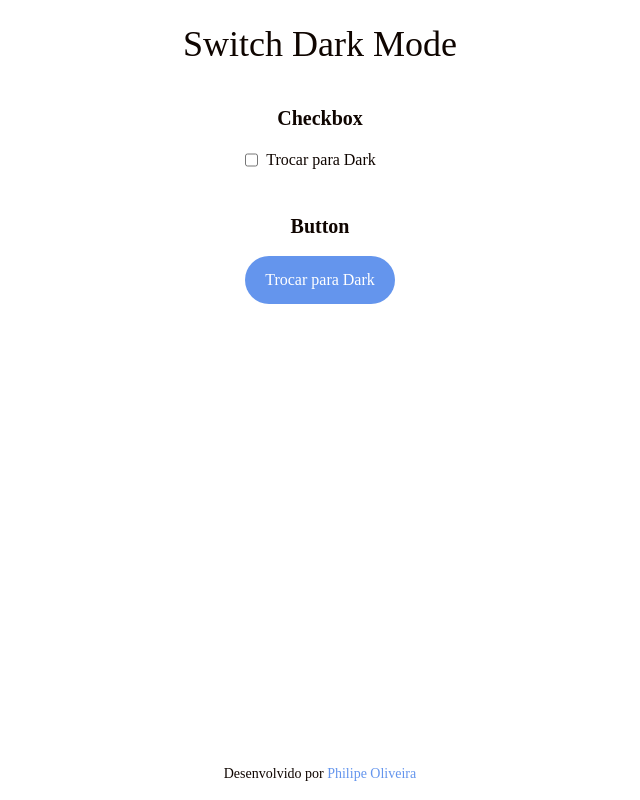
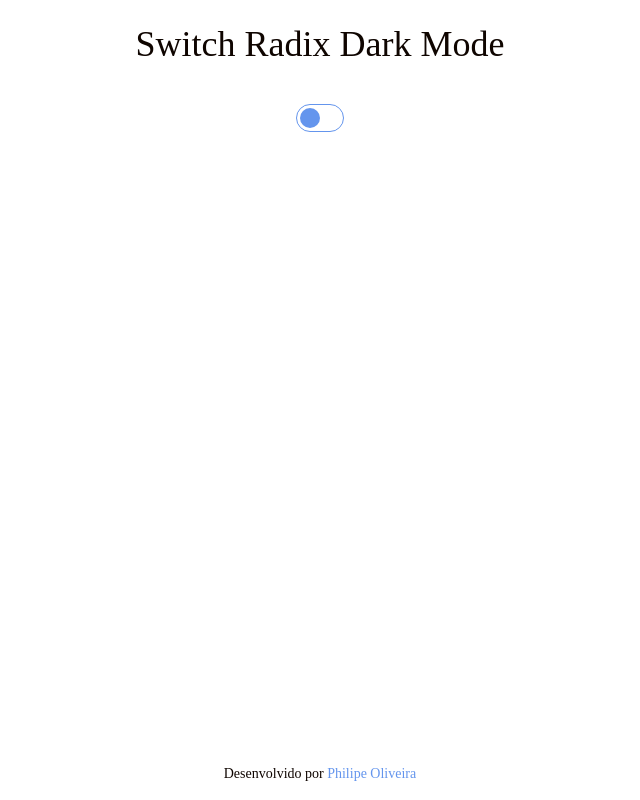
Before and after one commit to philipeoliveira/react-tailwind-radix-dark-mode, a React (Vite) app: page / in a window 1280 px wide. Shown: the whole page, without its empty margins (320-960 px from the left). Built offline with nearby package versions, Linux system fonts and the light colour scheme; a web font is replaced by a local one.

Commit message:
Implements the Radix Switch

```diff
--- a/package.json
+++ b/package.json
@@ -1,5 +1,5 @@
 {
-   "name": "react-tailwind-dark-mode",
+   "name": "react-tailwind-radix-dark-mode",
    "private": true,
    "version": "0.0.0",
    "type": "module",
@@ -10,10 +10,10 @@
       "preview": "vite preview"
    },
    "dependencies": {
-      "@radix-ui/colors": "^3.0.0",
       "@radix-ui/react-switch": "^1.1.1",
       "react": "^18.3.1",
-      "react-dom": "^18.3.1"
+      "react-dom": "^18.3.1",
+      "tailwind-merge": "^2.5.4"
    },
    "devDependencies": {
       "@eslint/js": "^9.13.0",
--- a/src/App.jsx
+++ b/src/App.jsx
@@ -5,7 +5,7 @@
       <div className='flex flex-col min-h-screen justify-center items-center gap-8 light-bg light-text dark:dark-bg dark:dark-text'>
          <main className='flex-1 p-6'>
             <div className='flex flex-col justify-center items-center gap-10'>
-               <h1 className='text-4xl'>Switch Dark Mode</h1>
+               <h1 className='text-4xl'>Switch Radix Dark Mode</h1>
                <ThemeToggle />
             </div>
          </main>
--- a/src/components/ThemeToggle.jsx
+++ b/src/components/ThemeToggle.jsx
@@ -1,17 +1,11 @@
 import { useState, useEffect } from 'react';
+import RadixSwitch from './radix/switch/RadixSwitch';
 
 export function ThemeToggle() {
    const [theme, setTheme] = useState('light');
 
    function toggleButton() {
       const newTheme = theme === 'dark' ? 'light' : 'dark';
-      localStorage.setItem('dark-mode-theme', newTheme);
-      setTheme(newTheme);
-      document.documentElement.classList.toggle('dark', newTheme === 'dark');
-   }
-
-   function toggleCheckbox(event) {
-      const newTheme = event.target.checked ? 'dark' : 'light';
       localStorage.setItem('dark-mode-theme', newTheme);
       setTheme(newTheme);
       document.documentElement.classList.toggle('dark', newTheme === 'dark');
@@ -29,32 +23,5 @@
       }
    }, []);
 
-   return (
-      <form className='flex flex-col gap-10'>
-         <fieldset className='text-center'>
-            <legend className='text-xl font-bold mb-4'>Checkbox</legend>
-            <label className='flex gap-2'>
-               <input
-                  type='checkbox'
-                  onChange={toggleCheckbox}
-                  checked={theme === 'dark'}
-               />
-               {theme === 'light' && 'Trocar para Dark'}
-               {theme === 'dark' && 'Trocar para Light'}
-            </label>
-         </fieldset>
-
-         <fieldset className='text-center'>
-            <legend className='text-xl font-bold mb-4'>Button</legend>
-            <button
-               type='button'
-               className='btn-light dark:btn-dark rounded-[2rem] py-3 px-5'
-               onClick={toggleButton}
-            >
-               {theme === 'light' && 'Trocar para Dark'}
-               {theme === 'dark' && 'Trocar para Light'}
-            </button>
-         </fieldset>
-      </form>
-   );
+   return <RadixSwitch clickAction={toggleButton} theme={theme} />;
 }
--- /dev/null
+++ b/src/components/radix/switch/RadixSwitch.jsx
@@ -0,0 +1,24 @@
+import * as Switch from '@radix-ui/react-switch';
+import { twMerge } from 'tailwind-merge';
+
+const RadixSwitch = ({ clickAction, theme }) => (
+   <form>
+      <div className='flex items-center'>
+         <Switch.Root
+            className='border border-my-blue-400 w-12 h-7 rounded-full relative cursor-pointer'
+            id='airplane-mode'
+            onClick={clickAction}
+            checked={theme === 'dark'}
+         >
+            <Switch.Thumb
+               className={twMerge(
+                  'bg-my-blue-400 hover:bg-my-blue-600 block size-5 rounded-full translate-x-[3px] transition-transform',
+                  'SwitchThumb'
+               )}
+            />
+         </Switch.Root>
+      </div>
+   </form>
+);
+
+export default RadixSwitch;
--- a/src/index.css
+++ b/src/index.css
@@ -5,15 +5,6 @@
 @layer base {
    a {
       @apply text-my-blue-400 hover:text-my-blue-600 hover:underline;
-   }
-}
-
-@layer components {
-   .btn-light {
-      @apply bg-my-blue-400 text-white hover:bg-my-blue-600;
-   }
-   .btn-dark {
-      @apply bg-white text-my-gray-950 hover:bg-my-gray-300;
    }
 }
 
@@ -31,3 +22,8 @@
       @apply text-my-gray-300;
    }
 }
+
+/* Switch do Radix */
+.SwitchThumb[data-state='checked'] {
+   @apply translate-x-[22px];
+}
```
Also changed, not shown: 2 other files (tests, documents, lock files or other folders).
